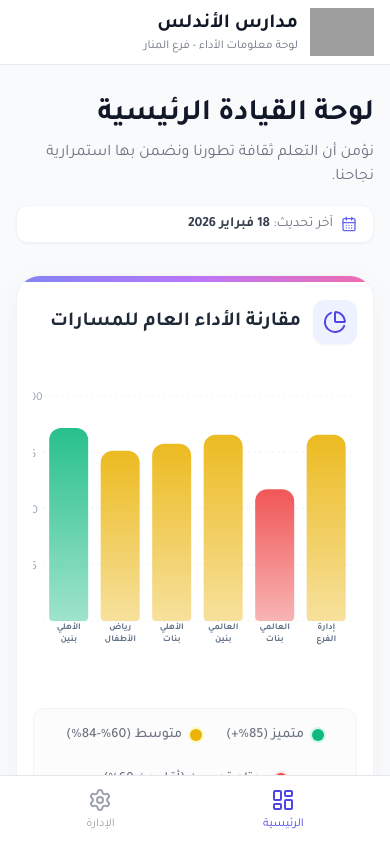
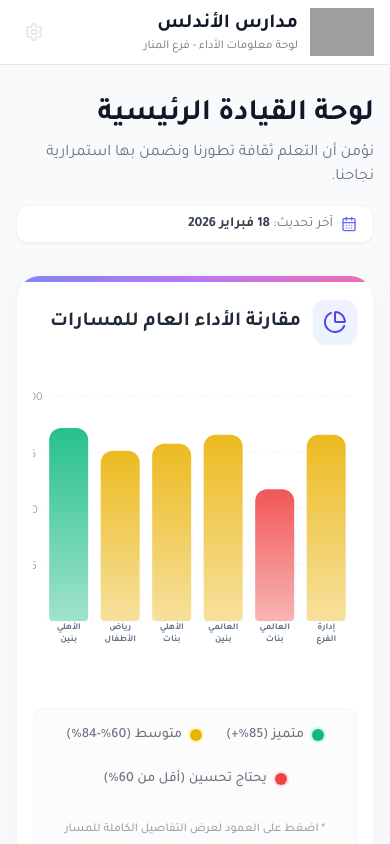
Before and after one commit to fandalus/omprehensive-platform, a React (Vite) app: page / in a window 390 px wide. Shown: the top 844 px of the page. Built offline with nearby package versions, Linux system fonts and the light colour scheme; grey boxes are pictures that could not be loaded.

Commit message:
feat: Make logo clickable to reset dashboard
The school logo in the header is now a clickable button. Clicking it will reset the active tab to the dashboard and clear any active track selections, providing a consistent way to return to the main view.

```diff
--- a/App.tsx
+++ b/App.tsx
@@ -171,7 +171,10 @@ function App() {
       <nav className="bg-white border-b border-gray-200 sticky top-0 z-50">
         <div className="max-w-7xl mx-auto px-4 sm:px-6 lg:px-8">
           <div className="flex justify-between h-16">
-            <div className="flex items-center gap-3">
+            <button
+              onClick={() => { setActiveTab('dashboard'); clearTrackSelection(); }}
+              className="flex items-center gap-3 text-right hover:opacity-80 transition-opacity"
+            >
               {/* Logo Section - Modified to support wider/larger logos */}
               {appLogo ? (
                 <div className="h-12 w-auto flex items-center">
@@ -194,7 +197,7 @@ function App() {
                 <h1 className="text-xl font-bold text-gray-900">مدارس الأندلس</h1>
                 <p className="text-xs text-gray-500">لوحة معلومات الأداء - فرع المنار</p>
               </div>
-            </div>
+            </button>
 
             {/* Desktop Tabs */}
             <div className="hidden md:flex items-center gap-4">
@@ -210,6 +213,17 @@ function App() {
                >
                  <Settings className="w-4 h-4" />
                  <span>الإدارة</span>
+               </button>
+            </div>
+
+            {/* Mobile Admin Button - Discreet */}
+            <div className="md:hidden flex items-center">
+               <button
+                 onClick={() => setActiveTab('admin')}
+                 className={`p-2 transition-colors ${activeTab === 'admin' ? 'text-indigo-600' : 'text-gray-200 hover:text-gray-400'}`}
+                 aria-label="Admin"
+               >
+                 <Settings className="w-5 h-5" />
                </button>
             </div>
           </div>
@@ -428,26 +442,6 @@ function App() {
           </div>
         )}
       </main>
-
-      {/* Mobile Tab Bar */}
-      <div className="md:hidden fixed bottom-0 left-0 w-full bg-white border-t border-gray-200 pb-safe z-50">
-          <div className="flex justify-around p-3">
-              <button
-                onClick={() => { setActiveTab('dashboard'); clearTrackSelection(); }}
-                className={`flex flex-col items-center gap-1 ${activeTab === 'dashboard' ? 'text-indigo-600' : 'text-gray-400'}`}
-              >
-                  <LayoutDashboard className="w-6 h-6" />
-                  <span className="text-xs">الرئيسية</span>
-              </button>
-              <button
-                onClick={() => setActiveTab('admin')}
-                className={`flex flex-col items-center gap-1 ${activeTab === 'admin' ? 'text-indigo-600' : 'text-gray-400'}`}
-              >
-                  <Settings className="w-6 h-6" />
-                  <span className="text-xs">الإدارة</span>
-              </button>
-          </div>
-      </div>
     </div>
   );
 }
```
